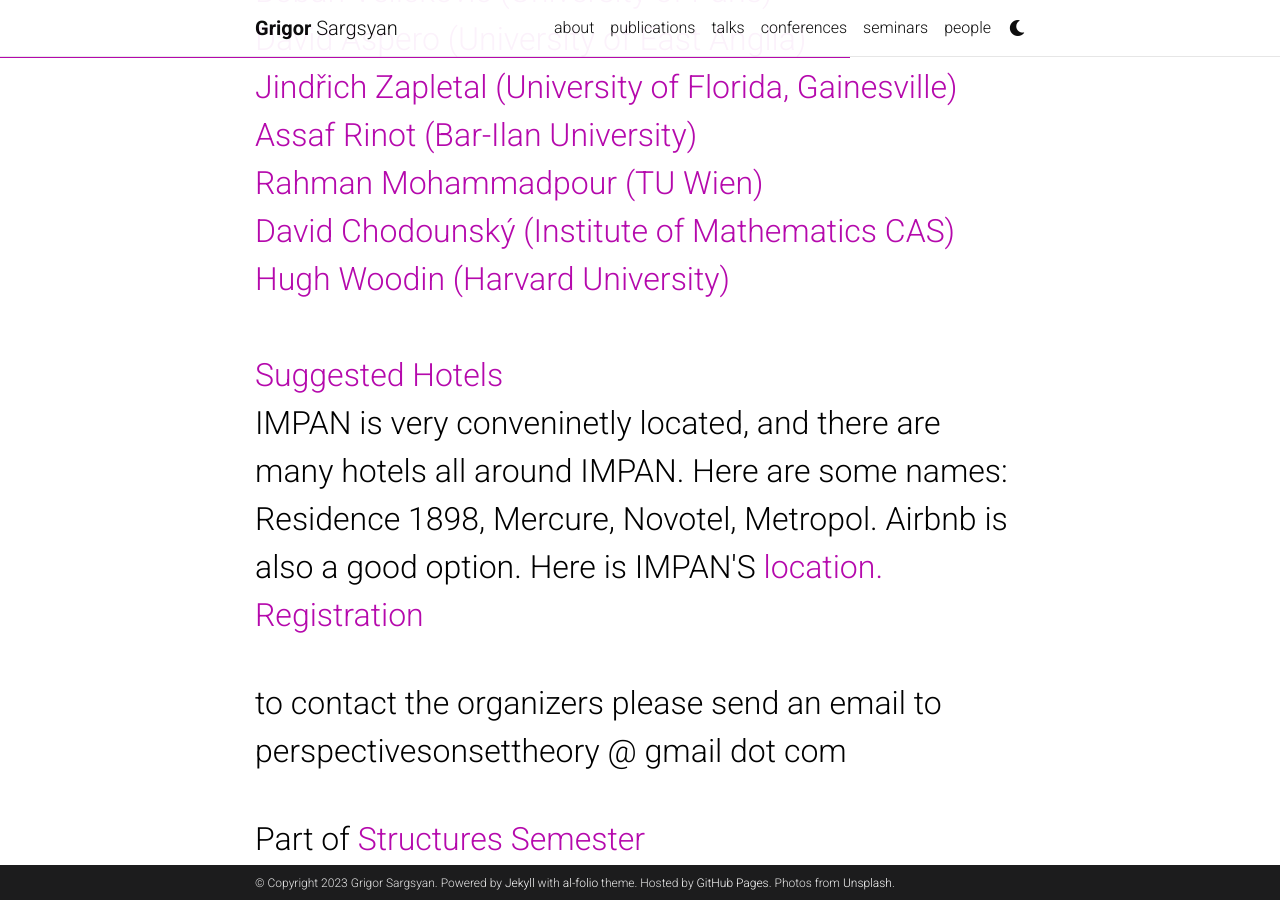
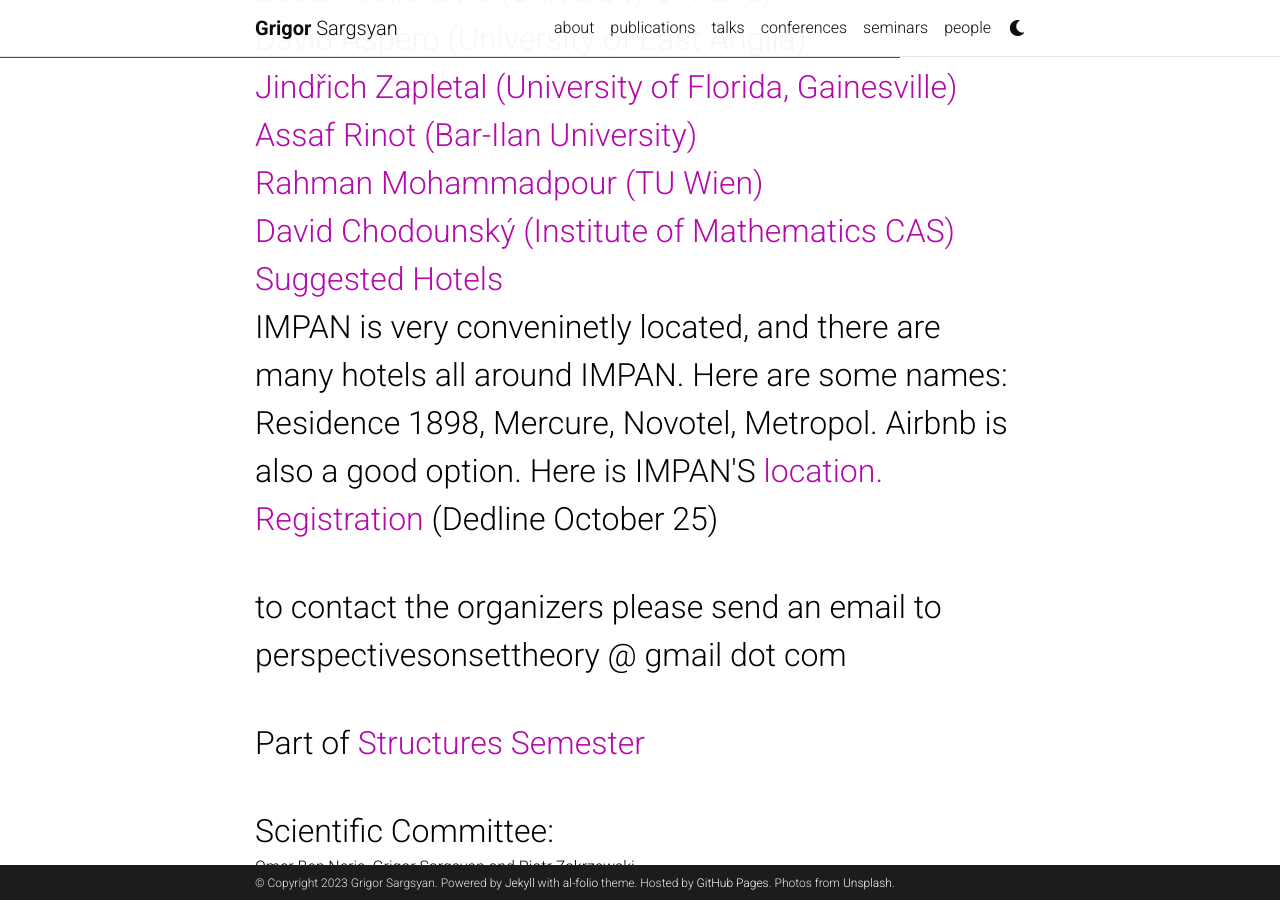
Before and after one commit to grigorsarg/grigorsarg.github.io, a Jekyll site: the page built from _projects/Perspectives.md, in a window 1280 px wide and 900 px high, scrolled down 1135 px. Built offline with Jekyll 4.4.1, drawn with Linux system fonts in a browser that asks for light colours; full-size pictures stand in for the smaller copies a plugin makes; comment, search, counter and statistics services are not loaded; a style sheet for code colours, icons or effects is not loaded.

Commit message:
Update Perspectives.md

```diff
--- a/_projects/Perspectives.md
+++ b/_projects/Perspectives.md
@@ -31,14 +31,14 @@ Benjamin Siskind (TU Wien)<br>
 <a href="https://www.assafrinot.com/">Assaf Rinot (Bar-Ilan University) </a><br>
 <a href="https://sites.google.com/site/rahmanmohammadpour/">Rahman Mohammadpour (TU Wien) </a><br>
 <a href="https://scholar.google.cz/citations?user=gNBj5ooAAAAJ&hl=en">David Chodounský (Institute of Mathematics CAS) </a><br>
-<a href="https://philosophy.fas.harvard.edu/people/w-hugh-woodin">Hugh Woodin (Harvard University) </a> <br><br></font>
+</font>
 
 <font size="+3">  <a href="https://docs.google.com/forms/d/e/1FAIpQLSccN6wVV36sXrM9sRT53cpYjMWZ64BV7FQP5FbiwIxd_e7pJg/viewform?usp=pp_url">Suggested Hotels</a> <br>
 
 IMPAN is very conveninetly located, and there are many hotels all around IMPAN. Here are some names: Residence 1898, Mercure, Novotel, Metropol. Airbnb is also a good option. Here is IMPAN'S <a href="https://www.google.com/maps/place/Mathematical+Institute+of+the+Polish+Academy+of+Sciences/@52.2214313,21.0121334,17z/data=!3m1!4b1!4m6!3m5!1s0x471eccef23a16a9b:0x84d479b4e7e9993d!8m2!3d52.221428!4d21.0147083!16s%2Fg%2F122_gs0r?entry=ttu">location.</a></font>
 
 
-<font size="+3">  <a href="https://docs.google.com/forms/d/e/1FAIpQLSccN6wVV36sXrM9sRT53cpYjMWZ64BV7FQP5FbiwIxd_e7pJg/viewform?usp=pp_url">Registration</a></font> <br>
+<font size="+3">  <a href="https://docs.google.com/forms/d/e/1FAIpQLSccN6wVV36sXrM9sRT53cpYjMWZ64BV7FQP5FbiwIxd_e7pJg/viewform?usp=pp_url">Registration</a> (Dedline October 25)</font> <br>
 
 <font size="+3"> to contact the organizers please send an email to perspectivesonsettheory @ gmail dot com </font> <br>
 
```
